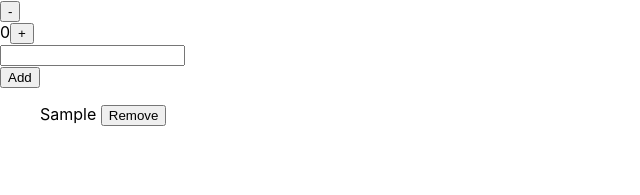
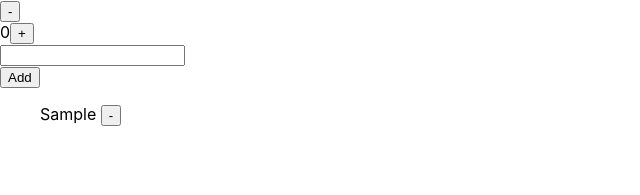
Before and after one commit to GulnazAlisherova/react13, a React (Create React App) app: page / in a window 1280 px wide. Both pictures are taken after typing "Sample" into the empty fields and a click on the button "Add". Shown: the top 195 px of the page, without its empty margins (0-640 px from the left). Built offline with nearby package versions, Linux system fonts and the light colour scheme.

Commit message:
changed text

```diff
--- a/src/components/Input.js
+++ b/src/components/Input.js
@@ -35,7 +35,7 @@ function Input() {
         {items.map((it, index) => {
         return (
           <div key={it.id}>
-            {it.name} <button onClick={deleteItem(index)}>Remove</button>
+            {it.name} <button onClick={deleteItem(index)}>-</button>
           </div>
         );
       })}
```
